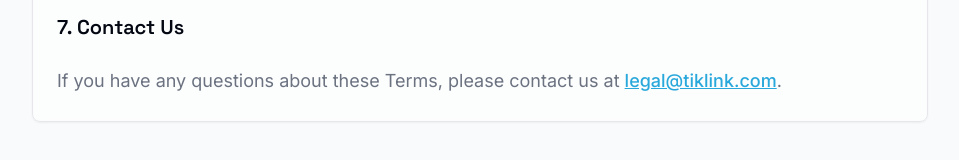
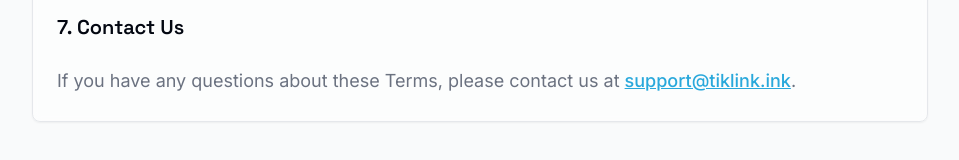
Before and after one commit to Mohamedtaleh/tiklink, a Next.js app: page /terms in a window 1280 px wide. Shown: the part 1679-1839 px from the top of the page, without its empty margins (160-1119 px from the left). Built offline with nearby package versions, Linux system fonts and the light colour scheme.

Commit message:
add google analytic

```diff
--- a/src/app/contact/page.tsx
+++ b/src/app/contact/page.tsx
@@ -30,7 +30,7 @@ export default function ContactPage() {
           <CardContent>
             <p className="text-muted-foreground mb-4">{t('contact.email.text')}</p>
             <Button asChild>
-              <Link href="mailto:support@tiklink.com">support@tiklink.com</Link>
+              <Link href="mailto:support@tiklink.com">support@tiklink.ink</Link>
             </Button>
           </CardContent>
         </Card>
--- a/src/app/layout.tsx
+++ b/src/app/layout.tsx
@@ -7,6 +7,9 @@ import { Header } from '@/components/header';
 import { Footer } from '@/components/footer';
 import { cn } from '@/lib/utils';
 import { Space_Grotesk, Inter } from 'next/font/google';
+import Script from "next/script";
+
+
 
 const spaceGrotesk = Space_Grotesk({
   subsets: ['latin'],
@@ -22,7 +25,7 @@ export const metadata: Metadata = {
   title: 'Tiklink - Download TikTok Videos — No Watermark, No Hassle',
   description: 'Paste a TikTok video URL and download your favorite clips in seconds. Fast, free, and no watermark.',
   keywords: 'TikTok downloader, download TikTok videos, TikTok no watermark, save TikTok video, TikTok video downloader, Tiklink',
-  metadataBase: new URL('https://tiklink.com'), // Replace with your actual domain
+  metadataBase: new URL('https://tiklink.ink'), // Replace with your actual domain
   icons: {
     icon: '/favicon.svg',
     shortcut: '/favicon.svg',
@@ -65,11 +68,33 @@ export default function RootLayout({
       <head>
         <link rel="icon" href="/favicon.svg" type="image/svg+xml" />
       </head>
-      <body className={cn(
+      <body
+        className={cn(
           "font-body antialiased",
           spaceGrotesk.variable,
           inter.variable
-      )}>
+        )}
+      >
+        {/* Google Analytics Script */}
+        <Script
+          strategy="afterInteractive"
+          src={`https://www.googletagmanager.com/gtag/js?id=G-J51967TB2Q`}
+        />
+        <Script
+          id="google-analytics"
+          strategy="afterInteractive"
+          dangerouslySetInnerHTML={{
+            __html: `
+              window.dataLayer = window.dataLayer || [];
+              function gtag(){dataLayer.push(arguments);}
+              gtag('js', new Date());
+              gtag('config', 'G-J51967TB2Q', {
+                page_path: window.location.pathname,
+              });
+            `,
+          }}
+        />
+
         <ThemeProvider
           attribute="class"
           defaultTheme="system"
@@ -80,9 +105,7 @@ export default function RootLayout({
             <div className={cn("flex flex-col min-h-screen text-foreground")}>
               <div className="absolute top-0 left-0 w-full h-[700px] bg-gradient-hero-light dark:bg-gradient-hero-dark -z-10" />
               <Header />
-                  <main className="flex-grow">
-                      {children}
-                  </main>
+              <main className="flex-grow">{children}</main>
               <Footer />
             </div>
             <Toaster />
--- a/src/app/privacy/page.tsx
+++ b/src/app/privacy/page.tsx
@@ -66,7 +66,7 @@ export default function PrivacyPage() {
                 </p>
 
                 <h2 className="text-xl font-semibold text-foreground">{t('privacy.s7.title')}</h2>
-                <p dangerouslySetInnerHTML={{ __html: t('privacy.s7.p1', { email: '<a href="mailto:privacy@tiklink.com" class="text-primary hover:underline">privacy@tiklink.com</a>' }) }} />
+                <p dangerouslySetInnerHTML={{ __html: t('privacy.s7.p1', { email: '<a href="mailto:support@tiklink.ink" class="text-primary hover:underline">support@tiklink.ink</a>' }) }} />
             </CardContent>
         </Card>
     </div>
--- a/src/app/terms/page.tsx
+++ b/src/app/terms/page.tsx
@@ -58,7 +58,7 @@ export default function TermsPage() {
           </p>
 
           <h2 className="text-xl font-semibold text-foreground">{t('terms.s7.title')}</h2>
-          <p dangerouslySetInnerHTML={{ __html: t('terms.s7.p1', { email: '<a href="mailto:legal@tiklink.com" class="text-primary hover:underline">legal@tiklink.com</a>' }) }} />
+          <p dangerouslySetInnerHTML={{ __html: t('terms.s7.p1', { email: '<a href="mailto:support@tiklink.ink" class="text-primary hover:underline">support@tiklink.ink</a>' }) }} />
         </CardContent>
       </Card>
     </div>
```
Also changed, not shown: public/og-image.png (added). Lines whose indentation alone changed are shown as unchanged.
